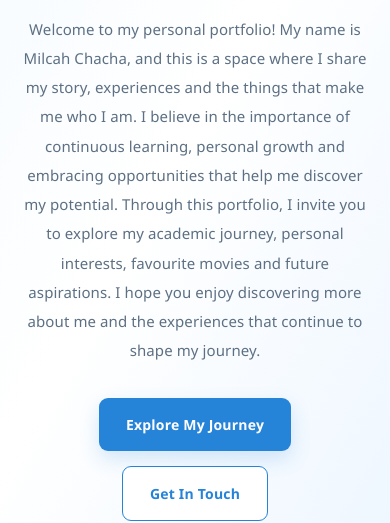
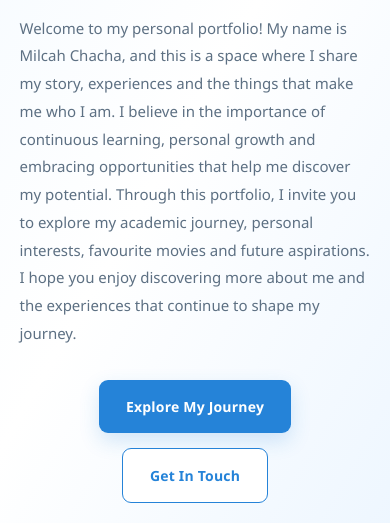
Before and after one commit to Milcah2513/milcah-chacha-portfolio, a plain HTML site: page frontend/index.html in a window 390 px wide. Shown: the part 592-1115 px from the top of the page. Drawn offline with Linux system fonts and the light colour scheme.

Commit message:
corrected text format

```diff
--- a/frontend/assets/css/style.css
+++ b/frontend/assets/css/style.css
@@ -1496,3 +1496,46 @@ textarea {
     }
 
 }
+
+/* ==========================================
+   HOMEPAGE INTRODUCTION - PROPER PROSE
+   ========================================== */
+
+.hero-text {
+    width: 100%;
+    max-width: 650px;
+}
+
+.hero-text #profile-bio {
+    display: block;
+    width: 100%;
+    max-width: 620px;
+    margin: 18px 0 25px;
+    font-size: 16px;
+    line-height: 1.9;
+    font-weight: 400;
+    text-align: left;
+    white-space: normal;
+    overflow-wrap: break-word;
+    word-break: normal;
+    letter-spacing: normal;
+    text-transform: none;
+    text-indent: 0;
+    text-align-last: left;
+}
+
+@media (max-width: 700px) {
+    .hero-text {
+        width: 100%;
+        max-width: 100%;
+    }
+
+    .hero-text #profile-bio {
+        width: 100%;
+        max-width: 100%;
+        font-size: 15px;
+        line-height: 1.85;
+        text-align: left;
+        white-space: normal;
+    }
+}
```
